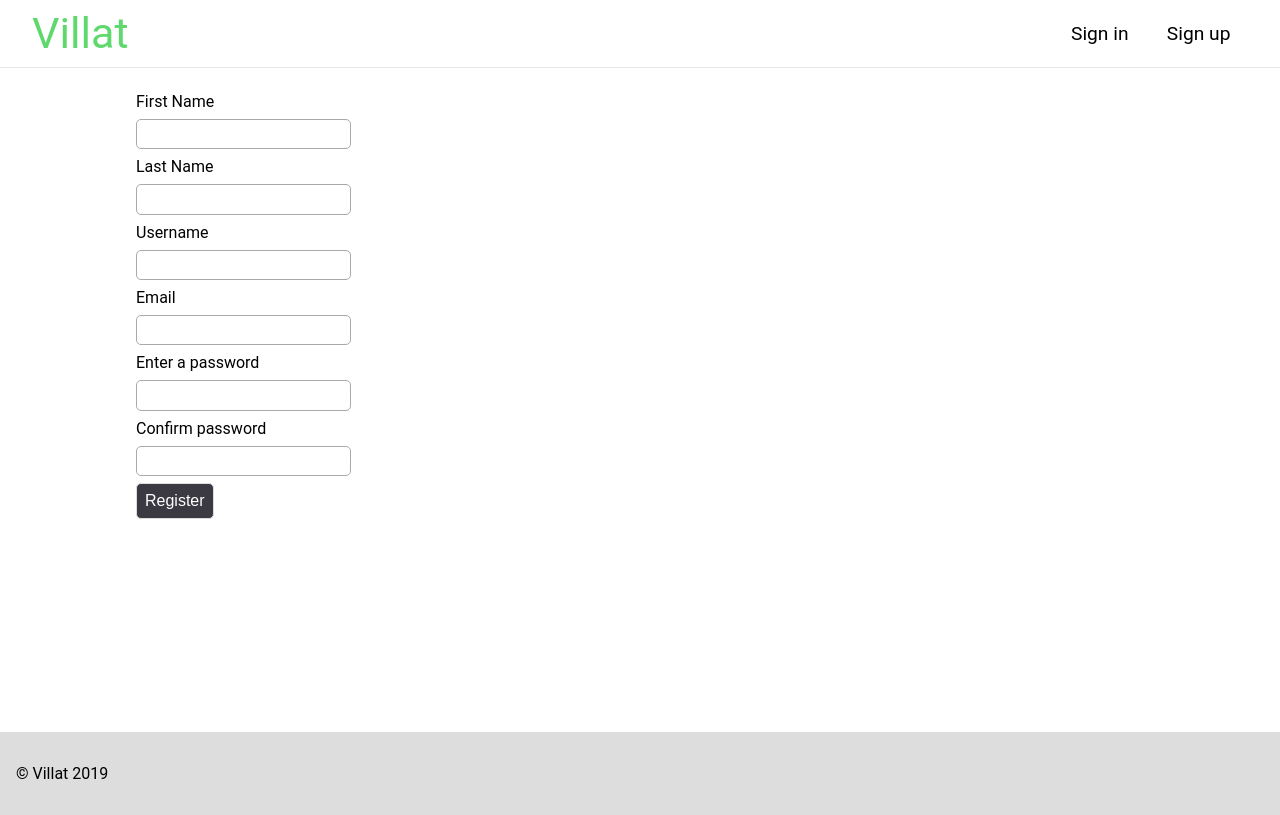
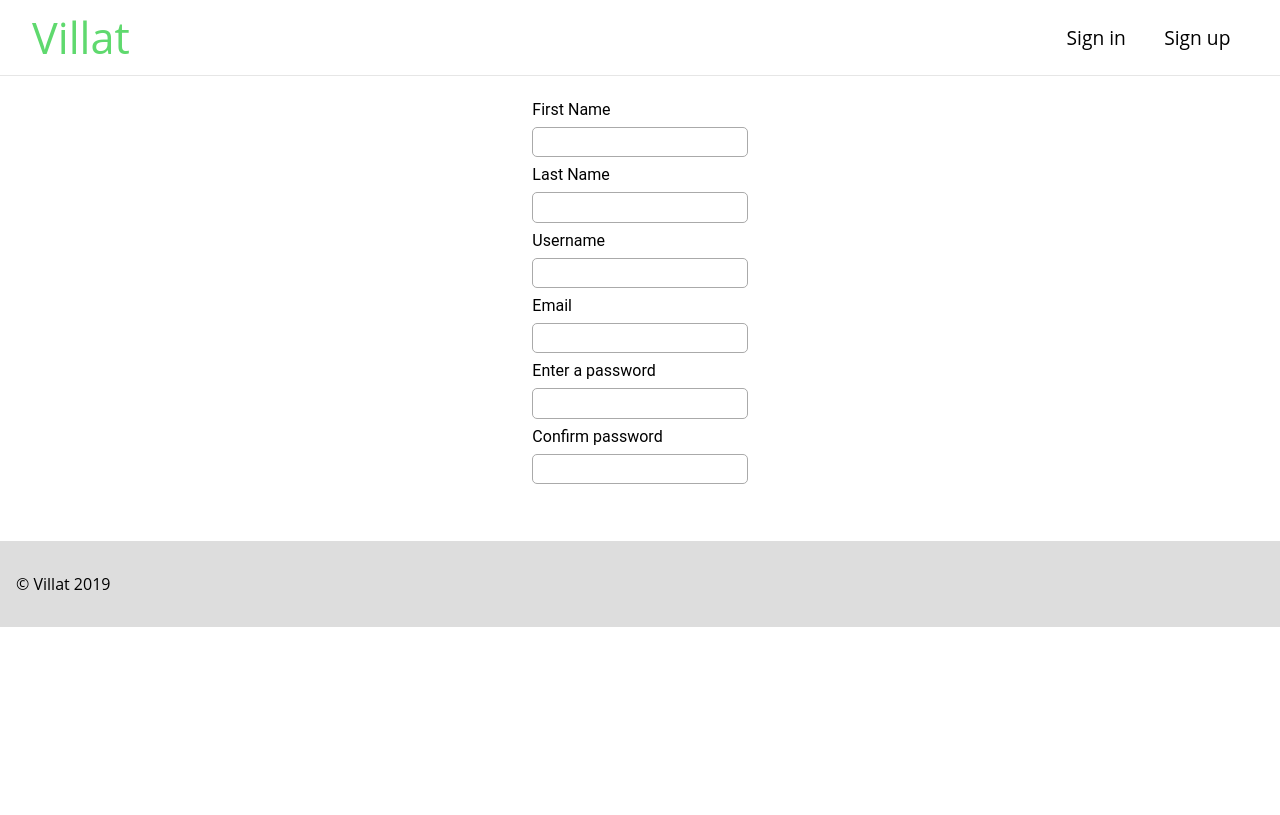
Before and after one commit to pdsam/FEUP-LTW, a PHP site: page /pages/register.php in a window 1280 px wide. After the commit the page ends 627 px from the top, so only its background shows below. Run offline with PHP 8.4, Linux system fonts and the light colour scheme; some libraries are stand-ins or nearby versions.

Commit message:
fixing stuff with the main tag

```diff
--- a/stylesheets/common.css
+++ b/stylesheets/common.css
@@ -1,3 +1,4 @@
+/*
 body {
     --green: #5fd96e;
     --background-color: #3b3a43;
@@ -7,9 +8,24 @@ body {
     --main-background: white;
     background-color: white;
     font-family:'roboto', sans-serif;
-    margin: 0;
+}
+*/
+
+body{
+    margin:0;
+    display: flex;
+    flex-direction: column;
+    font-family: var(--title-font);
 }
 
+main .main-content{
+    flex:2;
+    flex-grow: 1;
+}
+
+p{
+    font-family: var(--content-font);
+}
 .topbar {
     position: relative;
     z-index: 1;
@@ -26,7 +42,7 @@ body {
     max-width: 65em;
 
     background-color: var(--main-background);
-    min-height: 83vh;
+    /*min-height: 83vh;*/
 }
 
 
--- a/stylesheets/footer.css
+++ b/stylesheets/footer.css
@@ -1,6 +1,7 @@
 .site-footer{
-    background-color: var(--light-background);
+    background-color: var(--light-grey-background);
     padding: 1em;
+    margin-top: auto;
 
 }
 
--- /dev/null
+++ b/stylesheets/palette.css
@@ -0,0 +1,11 @@
+:root {
+    --green: #5fd96e;
+    --main-background: white;
+    --grey-lines: #e6e6e6;
+    --light-grey-background: #ddd;
+
+    /* Fonts */
+
+    --title-font: 'Roboto', sans-serif;
+    --content-font: 'Open Sans', sans-serif;
+}
--- a/templates/drawTemplate.php
+++ b/templates/drawTemplate.php
@@ -11,6 +11,7 @@ function renderPage($stylesheets = array(), $scripts = array(), $rendererFunc) {
     <title>Villat</title>
     <meta charset="utf-8" />
 
+    <link rel="stylesheet" href="../stylesheets/palette.css">
     <link rel="stylesheet" href="../stylesheets/common.css">
     <link rel="stylesheet" href="../stylesheets/topbar.css">
     <link rel="stylesheet" href="../stylesheets/login.css">
```
Also changed, not shown: pages/home.php (+4 -3 lines).
